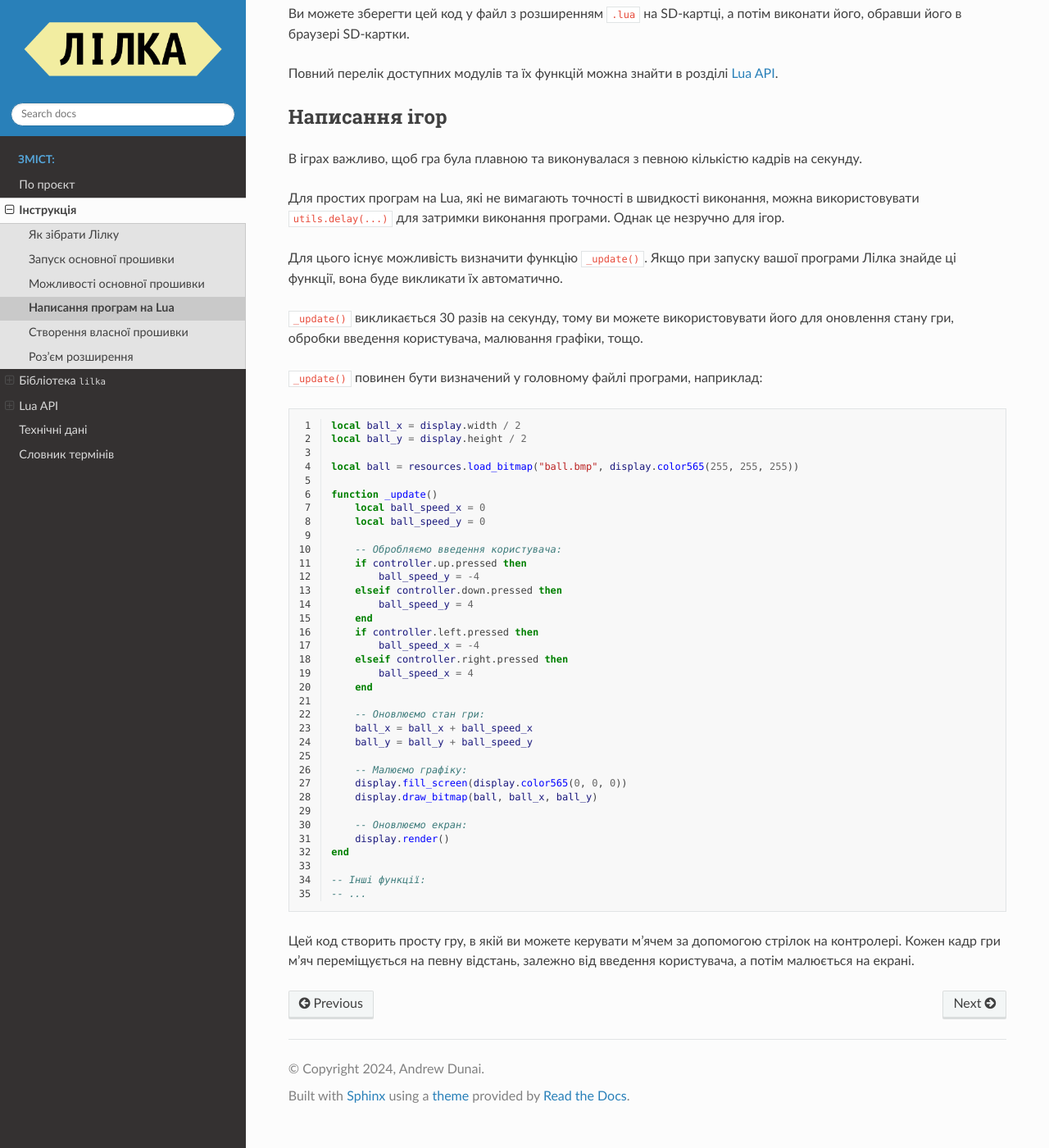
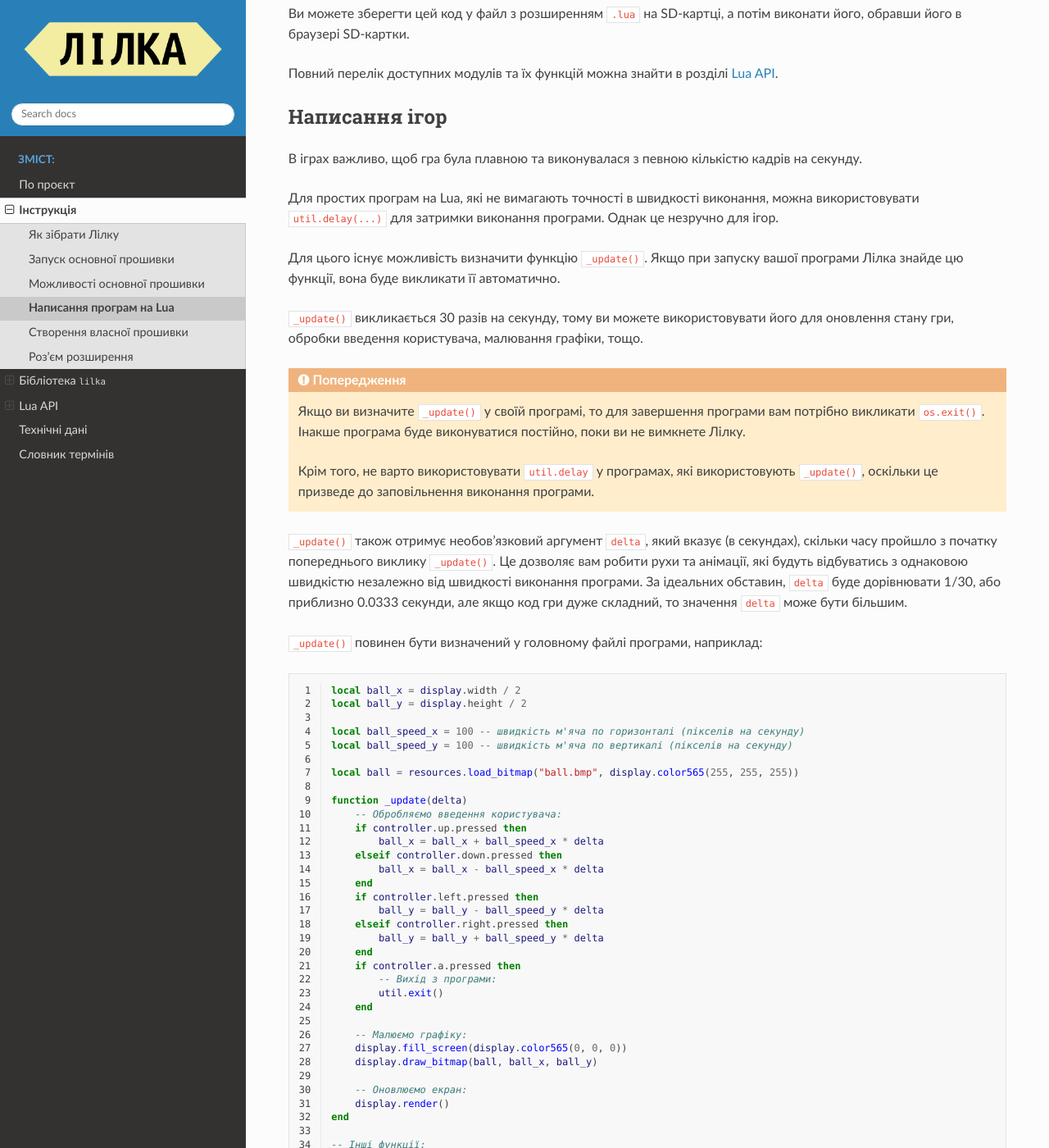
Before and after one commit to and3rson/lilka, a Sphinx documentation site: the page built from docs/manual/lua.rst, in a window 1280 px wide and 1400 px high, scrolled down 812 px. Shown: the whole window at 82% size. Built offline with Sphinx 7.4.7 and the Read the Docs theme 2.0.0, drawn with Linux system fonts in a browser that asks for light colours; cross-references to code outside the pages are shown as plain code.

Commit message:
lua: add _update(delta) doc: rename utils to util doc: add info about delta time

```diff
--- a/docs/lua/index.rst
+++ b/docs/lua/index.rst
@@ -6,4 +6,4 @@ Lua API
     controller
     resources
     math
-    utils
+    util
--- a/docs/manual/lua.rst
+++ b/docs/manual/lua.rst
@@ -23,7 +23,7 @@
     display.print("Hello, world!")
 
     -- Чекаємо 2 секунди:
-    utils.delay(2000)
+    util.delay(2000)
 
     -- На цьому програма автоматично завершиться.
 
@@ -36,11 +36,21 @@
 
 В іграх важливо, щоб гра була плавною та виконувалася з певною кількістю кадрів на секунду.
 
-Для простих програм на Lua, які не вимагають точності в швидкості виконання, можна використовувати ``utils.delay(...)`` для затримки виконання програми. Однак це незручно для ігор.
+Для простих програм на Lua, які не вимагають точності в швидкості виконання, можна використовувати ``util.delay(...)`` для затримки виконання програми. Однак це незручно для ігор.
 
-Для цього існує можливість визначити функцію ``_update()``. Якщо при запуску вашої програми Лілка знайде ці функції, вона буде викликати їх автоматично.
+Для цього існує можливість визначити функцію ``_update()``. Якщо при запуску вашої програми Лілка знайде цю функції, вона буде викликати її автоматично.
 
 ``_update()`` викликається 30 разів на секунду, тому ви можете використовувати його для оновлення стану гри, обробки введення користувача, малювання графіки, тощо.
+
+.. warning::
+
+   Якщо ви визначите ``_update()`` у своїй програмі, то для завершення програми вам потрібно викликати ``os.exit()``. Інакше програма буде виконуватися постійно, поки ви не вимкнете Лілку.
+
+   Крім того, не варто використовувати :lua:func:`util.delay` у програмах, які використовують ``_update()``, оскільки це призведе до заповільнення виконання програми.
+
+``_update()`` також отримує необов'язковий аргумент ``delta``, який вказує (в секундах), скільки часу пройшло з початку попереднього виклику ``_update()``.
+Це дозволяє вам робити рухи та анімації, які будуть відбуватись з однаковою швидкістю незалежно від швидкості виконання програми.
+За ідеальних обставин, ``delta`` буде дорівнювати 1/30, або приблизно 0.0333 секунди, але якщо код гри дуже складний, то значення ``delta`` може бути більшим.
 
 ``_update()`` повинен бути визначений у головному файлі програми, наприклад:
 
@@ -50,27 +60,27 @@
     local ball_x = display.width / 2
     local ball_y = display.height / 2
 
+    local ball_speed_x = 100 -- швидкість м'яча по горизонталі (пікселів на секунду)
+    local ball_speed_y = 100 -- швидкість м'яча по вертикалі (пікселів на секунду)
+
     local ball = resources.load_bitmap("ball.bmp", display.color565(255, 255, 255))
 
-    function _update()
-        local ball_speed_x = 0
-        local ball_speed_y = 0
-
+    function _update(delta)
         -- Обробляємо введення користувача:
         if controller.up.pressed then
-            ball_speed_y = -4
+            ball_x = ball_x + ball_speed_x * delta
         elseif controller.down.pressed then
-            ball_speed_y = 4
+            ball_x = ball_x - ball_speed_x * delta
         end
         if controller.left.pressed then
-            ball_speed_x = -4
+            ball_y = ball_y - ball_speed_y * delta
         elseif controller.right.pressed then
-            ball_speed_x = 4
+            ball_y = ball_y + ball_speed_y * delta
         end
-
-        -- Оновлюємо стан гри:
-        ball_x = ball_x + ball_speed_x
-        ball_y = ball_y + ball_speed_y
+        if controller.a.pressed then
+            -- Вихід з програми:
+            util.exit()
+        end
 
         -- Малюємо графіку:
         display.fill_screen(display.color565(0, 0, 0))
```
Also changed, not shown: docs/lua/util.rst (added, +30 -0 lines), docs/lua/utils.rst (deleted, +0 -28 lines), 4 other files.
